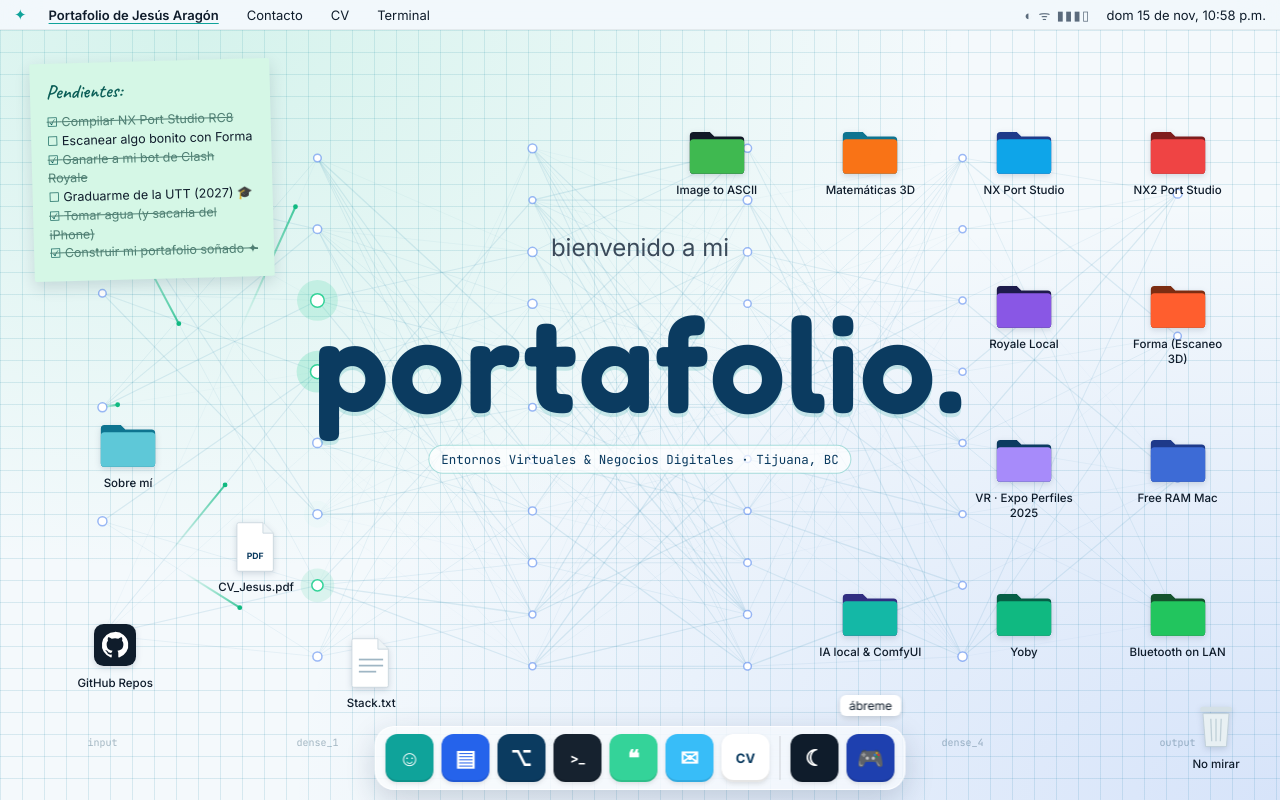
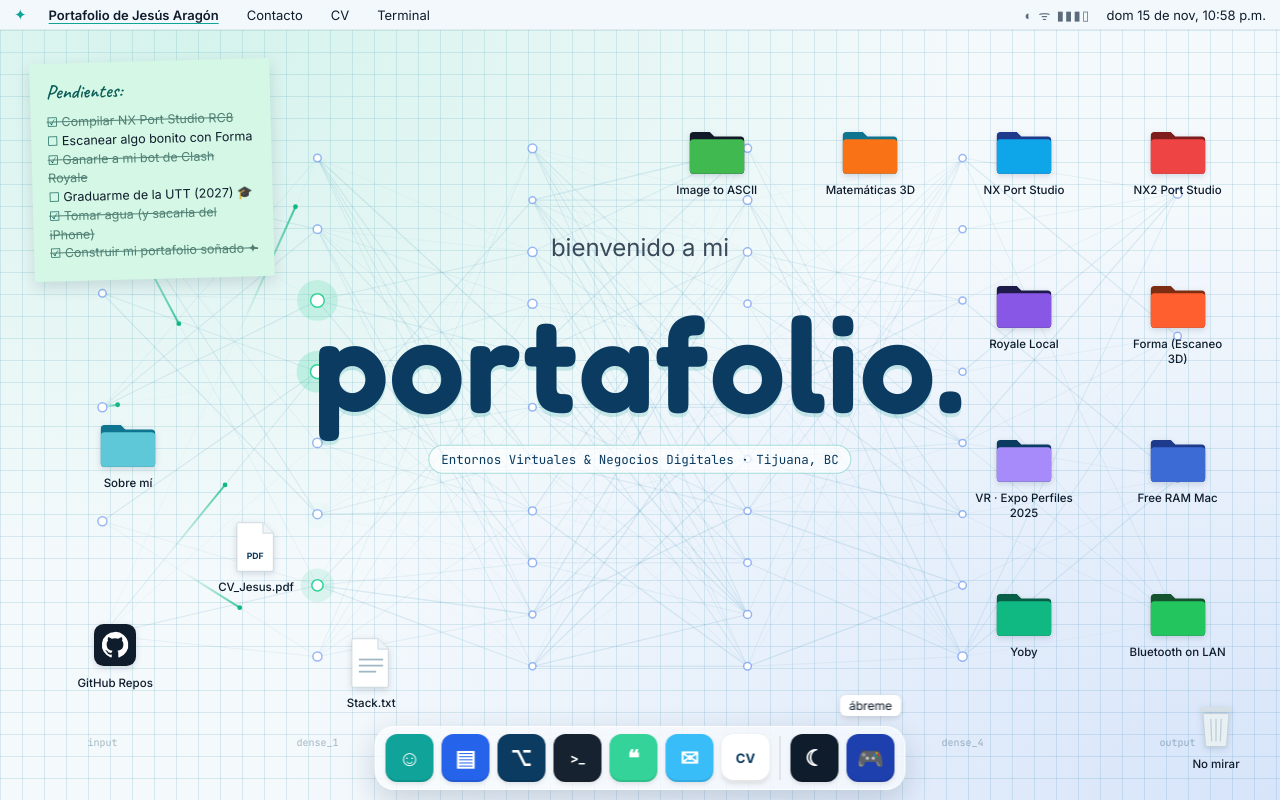
Before and after one commit to RobiiAragon/portfolio, a plain HTML site: page index.html in a window 1280 px wide. Drawn offline with Linux system fonts and the light colour scheme.

Commit message:
Diagrama en Bluetooth on LAN; quitar IA local

```diff
--- a/index.html
+++ b/index.html
@@ -269,7 +269,7 @@
       id: 'btlan', name: 'Bluetooth on LAN', x: 92, y: 72, color: ['#14532d', '#22c55e'], glyph: '🎮',
       title: 'Bluetooth receptor on LAN', type: 'Android · Kotlin · Windows · .NET 8',
       intro: 'Convierte cualquier teléfono o tablet Android en un control de baja latencia para tu PC con Windows por red local. Ideal para una PC sin Bluetooth.',
-      art: 'wave',
+      hero: [{ src: 'images/btlan/diagram.png', caption: 'Del control Bluetooth a tus juegos, pasando por tu red local', wide: true }],
       repo: 'Bluetooth-receptor-onLAN',
       sections: [
         { heading: 'Cómo funciona', list: [
@@ -278,20 +278,6 @@
           'Descubrimiento automático o IP:puerto manual, keepalive y servicio en segundo plano.',
         ] },
         { heading: 'Stack', chips: ['Kotlin', 'Android', 'C#', '.NET 8', 'ViGEmBus', 'TCP'] },
-      ],
-    },
-    {
-      id: 'ai', name: 'IA local & ComfyUI', x: 68, y: 72, color: ['#312e81', '#14b8a6'], glyph: '✺',
-      title: 'IA local y pipelines generativos', type: 'Ollama · BionicGPT · ComfyUI · CUDA',
-      intro: 'Servidores de inferencia de LLMs locales y flujos generativos por nodos sobre GPU, para prototipar rápido y correr IA sin depender de la nube.',
-      art: 'nodes',
-      sections: [
-        { heading: 'Qué monté', list: [
-          'LLMs locales con Ollama y BionicGPT para chat y RAG privado.',
-          'Workflows de imagen en ComfyUI acelerados con NVIDIA CUDA / Tensor.',
-          'Integración de estos modelos en mis propios proyectos (como el bot de Clash Royale).',
-        ] },
-        { heading: 'Stack', chips: ['Ollama', 'BionicGPT', 'ComfyUI', 'CUDA', 'Python', 'Linux'] },
       ],
     },
   ];
```
Also changed, not shown: images/btlan/diagram.png (added).
